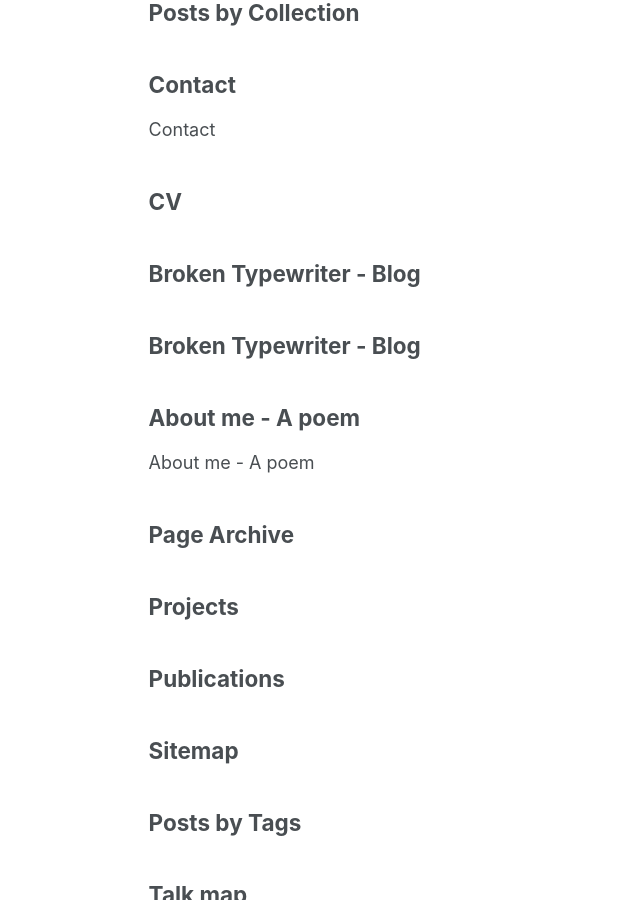
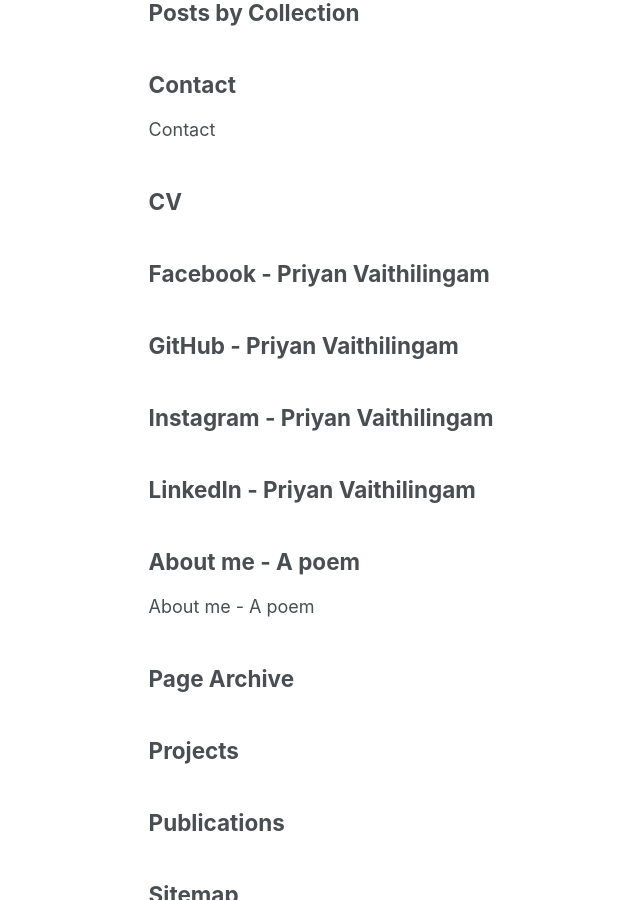
Before and after one commit to priyanmuthu/priyanmuthu.github.io, a Jekyll site: the page built from _pages/page-archive.html, in a window 1280 px wide and 900 px high, scrolled down 687 px. Shown: the whole window, without its empty margins (133-773 px from the left). Built offline with Jekyll 4.4.1, drawn with Linux system fonts in a browser that asks for light colours.

Commit message:
redirect links

```diff
--- a/_pages/Social/facebook.md
+++ b/_pages/Redirect/facebook.md
@@ -1,6 +1,6 @@
 ---
 permalink: /facebook/
-title: "Broken Typewriter - Blog"
+title: "Facebook - Priyan Vaithilingam"
 redirect_from:
   - /Facebook
   - /FaceBook
--- a/_pages/github.md
+++ b/_pages/Redirect/github.md
@@ -1,6 +1,6 @@
 ---
 permalink: /github/
-title: "Broken Typewriter - Blog"
+title: "GitHub - Priyan Vaithilingam"
 redirect_from:
   - /GitHub
   - /Github
```
Also changed, not shown: _pages/Redirect/instagram.md (added, +10 -0 lines), _pages/Redirect/linkedin.md (added, +9 -0 lines), _pages/Redirect/blog.md (renamed from _pages/blog.md).
